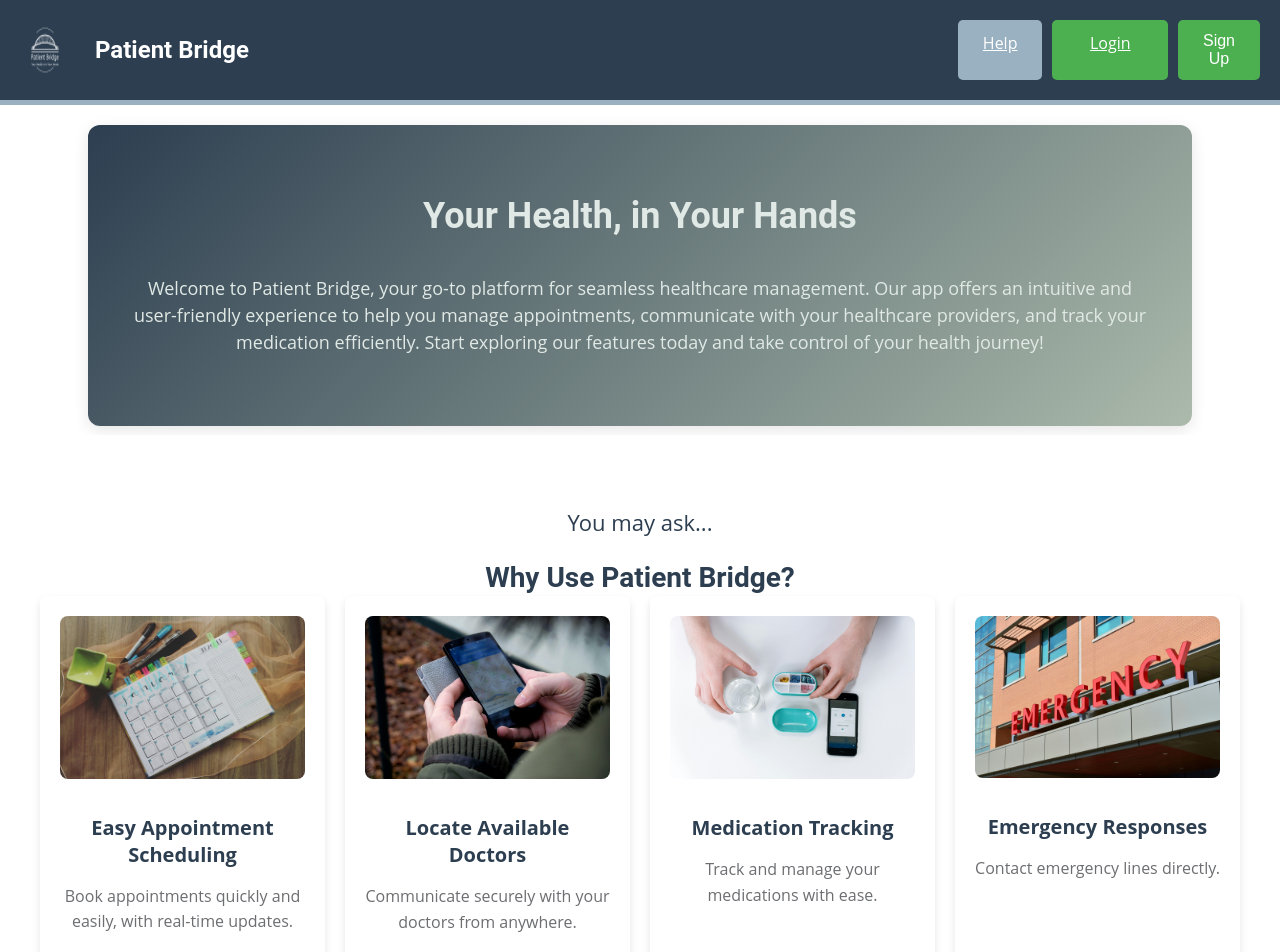
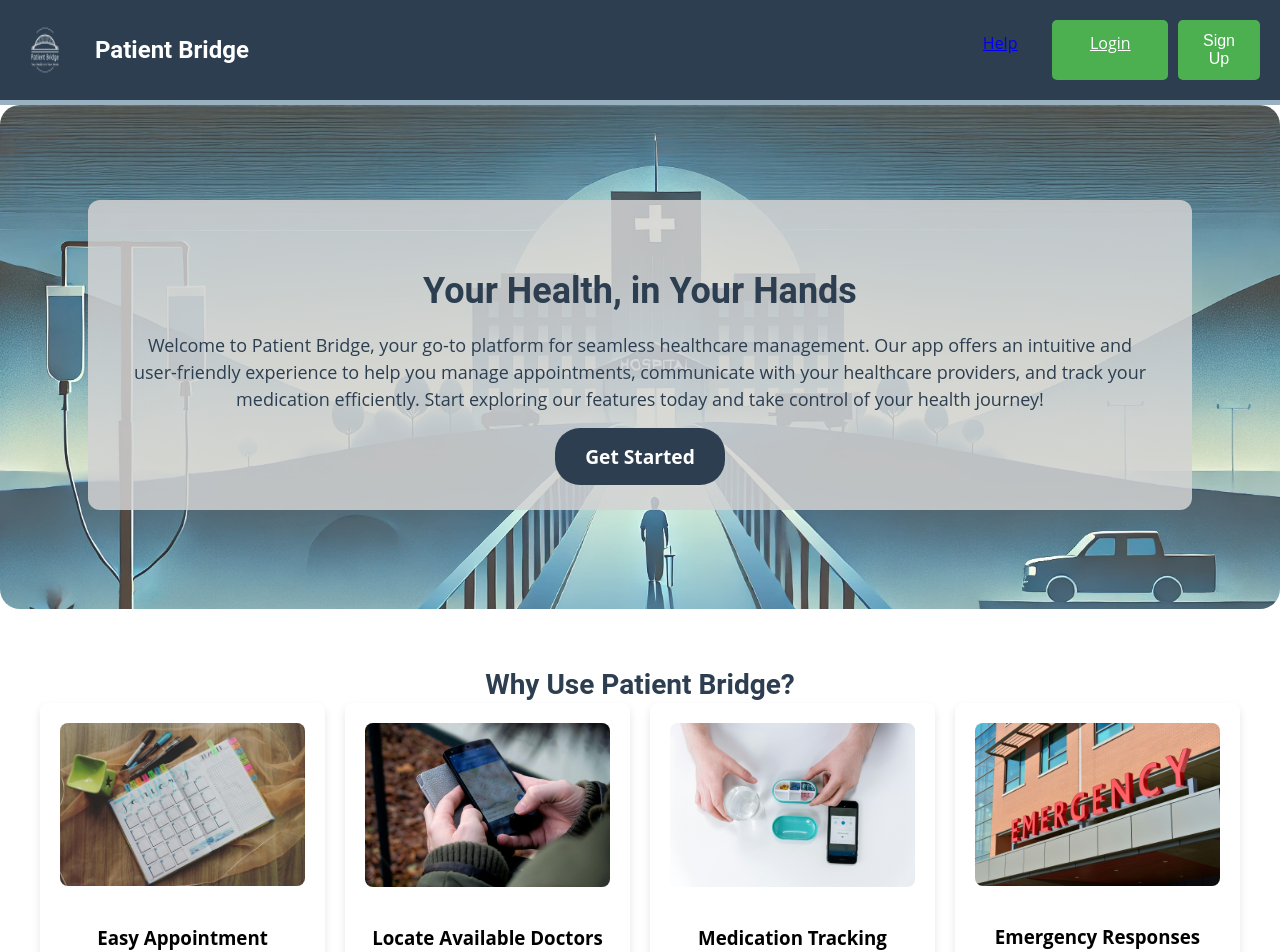
Before and after one commit to JewandreJuliano/Patient-Bridge, a React (Create React App) app in the folder patient-bridge/: page / in a window 1280 px wide. Shown: the top 952 px of the page. Built offline with nearby package versions, Linux system fonts and the light colour scheme.

Commit message:
Updated LandingPage

```diff
--- a/patient-bridge/src/components/LandingPage.jsx
+++ b/patient-bridge/src/components/LandingPage.jsx
@@ -1,5 +1,5 @@
 import React, { useState } from 'react';
-import '../styles/LandingPage.css'; // Import CSS file for styling
+import '../styles/LandingPage.css';
 import { Link } from 'react-router-dom';
 
 const LandingPage = () => {
@@ -11,16 +11,16 @@ const LandingPage = () => {
 
     return (
         <div className="landing-page">
-            <header className="header">
+            <header className="header sticky-header">
                 <div className="logo-title">
                     <img src="/assets/patient-bridge-icon.png" alt="Company Icon" className="icon" />
                     <h1 className="title">Patient Bridge</h1>
                 </div>
                 <div className="auth-buttons">
-                    <Link to= "/patient-dashboard" className="help-btn">Help</Link>
+                    <Link to="/patient-dashboard" className="help-btn">Help</Link>
                     <Link to="/login" className="login-btn">Login</Link>
                     <div className="signup-dropdown">
-                        <button className="signup-btn"onClick={handleDropdownToggle}>Sign Up</button>
+                        <button className="signup-btn" onClick={handleDropdownToggle}>Sign Up</button>
                         {showDropdown && (
                             <div className="dropdown-menu">
                                 <a href="/signup/patient" className="dropdown-item">Sign Up as Patient</a>
@@ -31,39 +31,46 @@ const LandingPage = () => {
                 </div>
             </header>
 
+
+            <div className="background-image-container">
+                <img src="/assets/bgroundimage.png" alt="Medical Icons Background" className="background-image" />
+            </div>
+
+
             <div className="hero-section">
                 <h2 className="hero-tagline">Your Health, in Your Hands</h2>
                 <p className="hero-description">
-                Welcome to Patient Bridge, your go-to platform for seamless healthcare management.
-                Our app offers an intuitive and user-friendly experience to help you manage appointments,
-                communicate with your healthcare providers, and track your medication efficiently.
-                Start exploring our features today and take control of your health journey!
+                    Welcome to Patient Bridge, your go-to platform for seamless healthcare management.
+                    Our app offers an intuitive and user-friendly experience to help you manage appointments,
+                    communicate with your healthcare providers, and track your medication efficiently.
+                    Start exploring our features today and take control of your health journey!
                 </p>
-                {/*<a href="#" className="cta-button">Get Started</a>*/}
+
+                <a href="/explore" className="cta-button">Get Started</a>
             </div>
+
 
             <main className="main-content">
                 <section className="benefits">
-                <h3 className="intro-text">You may ask...</h3>
                     <h2>Why Use Patient Bridge?</h2>
                     <div className="benefits-grid">
                         <div className="benefit-item">
-                            <img src="/assets/calender.jpg" alt="Benefit 1" className="benefit-icon" />
+                            <img src="/assets/calender.jpg" alt="Easy Appointment Scheduling" className="benefit-icon" loading="lazy" />
                             <h3>Easy Appointment Scheduling</h3>
                             <p>Book appointments quickly and easily, with real-time updates.</p>
                         </div>
                         <div className="benefit-item">
-                            <img src="/assets/location.jpg" alt="Benefit 2" className="benefit-icon" />
+                            <img src="/assets/location.jpg" alt="Locate Available Doctors" className="benefit-icon" loading="lazy" />
                             <h3>Locate Available Doctors</h3>
                             <p>Communicate securely with your doctors from anywhere.</p>
                         </div>
                         <div className="benefit-item">
-                            <img src="/assets/trackmedication.jpg" alt="Benefit 3" className="benefit-icon" />
+                            <img src="/assets/trackmedication.jpg" alt="Medication Tracking" className="benefit-icon" loading="lazy" />
                             <h3>Medication Tracking</h3>
                             <p>Track and manage your medications with ease.</p>
                         </div>
                         <div className="benefit-item">
-                            <img src="/assets/emergency.jpg" alt="Benefit 4" className="benefit-icon" />
+                            <img src="/assets/emergency.jpg" alt="Emergency Responses" className="benefit-icon" loading="lazy" />
                             <h3>Emergency Responses</h3>
                             <p>Contact emergency lines directly.</p>
                         </div>
@@ -74,6 +81,11 @@ const LandingPage = () => {
             <footer className="footer">
                 <div className="footer-content">
                     <p>© 2024 Patient Bridge. All rights reserved.</p>
+                    <div className="footer-links">
+                        <Link to="/privacy-policy">Privacy Policy</Link>
+                        <Link to="/terms-of-service">Terms of Service</Link>
+                        <Link to="/contact">Contact Us</Link>
+                    </div>
                 </div>
             </footer>
         </div>
--- a/patient-bridge/src/styles/LandingPage.css
+++ b/patient-bridge/src/styles/LandingPage.css
@@ -11,7 +11,13 @@
     align-items: center;
     padding: 20px;
     background-color: #2c3e50;
-    border-bottom: 5px solid #9ab1c2;
+    border-bottom: 5px solid #2c3e50;
+}
+
+.sticky-header {
+    position: sticky;
+    top: 0;
+    z-index: 100;
 }
 
 .logo-title {
@@ -21,7 +27,7 @@
 }
 
 .icon {
-    width: 50px;
+    width: 80px;
     height: 50px;
     margin-right: 10px;
 }
@@ -36,6 +42,7 @@
     display: flex;
     gap: 10px;
 }
+
 .auth-buttons .login-btn,
 .auth-buttons .signup-btn,
 .auth-buttons .help-btn {
@@ -75,65 +82,58 @@
 .dropdown-item:hover {
     background-color: #f0f0f0;
 }
-
-.login-btn, .signup-btn {
-    padding: 10px 20px;
-    border: none;
-    border-radius: 5px;
-    cursor: pointer;
-    color: #2c3e50;
-    color: #2c3e50;
-    font-size: 16px;
-    transition: background-color 0.3s ease;
+.signup-btn {
+    background-color: #e5554f;
+    color: white;
 }
 
-.login-btn:hover, .signup-btn:hover {
-    background-color: #3b4e69;
+.signup-btn:hover {
+    background-color: #d1443b;
 }
 
-.help-btn {
-    padding: 10px 20px;
-    border: none;
-    border-radius: 5px;
-    cursor: pointer;
-    background-color: #9ab1c2;
-    color: #fff;
-    font-size: 16px;
-    transition: background-color 0.3s ease;
+.background-image-container {
+    position: relative;
+    width: 100%;
+    height: 550px;
+    overflow: hidden;
 }
 
-.help-btn:hover {
-    background-color: #7b95a7;
+.background-image {
+    width: 100%;
+    height: auto;
+    opacity: 0.85;
+    object-fit: cover;
+    border-radius: 20px;
 }
 
 .hero-section {
-    display: flex;
-    flex-direction: column;
-    justify-content: center;
-    align-items: center;
-    text-align: center;
-    background: linear-gradient(135deg, #2c3e50, #abbaab);
+    position: absolute;
+    top: 200px;
+    left: 50%;
+    transform: translateX(-50%);
+    background-color: rgba(211, 211, 211, 0.85);
     padding: 40px;
     border-radius: 12px;
     width: 80%;
-    margin: 20px auto;
-    color: white;
-    box-shadow: 0px 4px 15px rgba(0, 0, 0, 0.1);
-    animation: fadeIn 1.5s ease-in-out;
+    text-align: center;
+    color: #2c3e50;
+    z-index: 1;
+
 }
 
 .hero-tagline {
     font-size: 36px;
     font-weight: bold;
-    color: #e0e9e5;
+    color: #2c3e50;
     margin-bottom: 20px;
+    animation: fadeIn 2s ease-in-out;
 }
 
 .hero-description {
     font-size: 18px;
     line-height: 1.5;
     margin-bottom: 30px;
-    color: #e0e9e5;
+    color: #2c3e50;
 }
 
 .cta-button {
@@ -144,35 +144,26 @@
     text-decoration: none;
     font-size: 1.2rem;
     font-weight: bold;
-    transition: background-color 0.3s ease;
+    transition: background-color 0.3s ease, transform 0.3s ease;
 }
 
 .cta-button:hover {
     background-color: #e5554f;
-}
-
-.main-content {
-    flex: 1;
-    display: flex;
-    justify-content: center;
-    align-items: center;
-    padding: 0;
-
-
+    transform: translateY(-3px);
 }
 
 .benefits {
     background-color: white;
     padding: 50px 20px;
     text-align: center;
-    margin-top: -11px;
+    margin-top: -60px;
+
 }
 
 .benefits h2 {
     font-size: 28px;
     color: #2c3e50;
     margin-bottom: 2px;
-
 }
 
 .benefits-grid {
@@ -203,37 +194,12 @@
     border-radius: 8px;
     object-fit: cover;
 }
-.intro-text {
-    font-size: 22px;
-    color: #2c3e50;
-    margin-bottom: 10px;
-    font-weight: normal;
-    text-align: center;
-    line-height: 1.4;
-}
-
-.benefit-item h3 {
-    font-size: 20px;
-    color: #2c3e50;
-    margin: 15px 0;
-}
-
-.benefit-item p {
-    font-size: 16px;
-    color: #6d6e71;
-}
-
 .footer {
     background-color: #2c3e50;
     color: #f5f5f5;
     padding: 20px 0;
     text-align: center;
     border-top: 5px solid #9ab1c2;
-}
-
-.footer-content {
-    max-width: 1200px;
-    margin: 0 auto;
 }
 
 .footer-links {
--- a/patient-bridge/src/styles/PatientSignUpPage.css
+++ b/patient-bridge/src/styles/PatientSignUpPage.css
@@ -19,6 +19,7 @@
 .signup-title {
     font-size: 2rem;
     margin: 0;
+    color: white;
 }
 
 .signup-form {
```
Also changed, not shown: patient-bridge/public/assets/bgroundimage.png (added).
